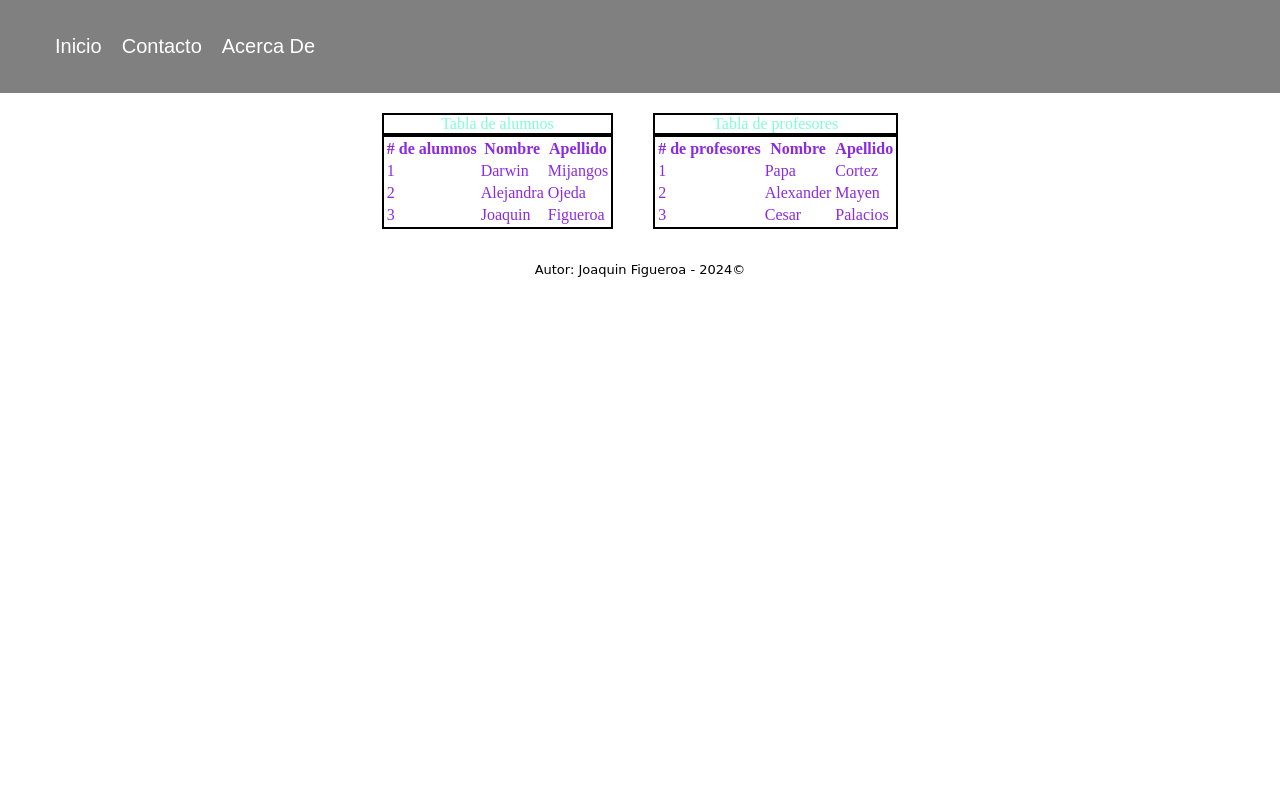
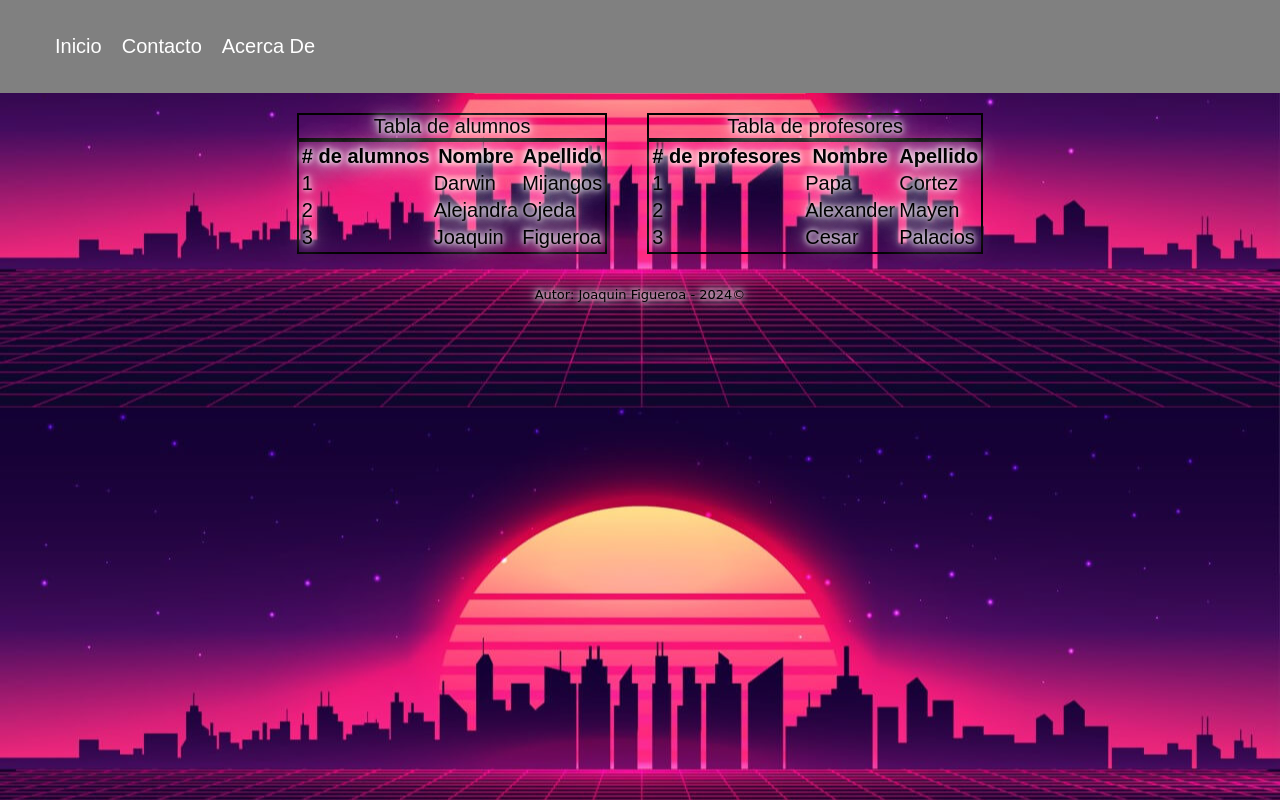
Before and after one commit to JoaquinFigueroa5/Proyecto-HTML, a plain HTML site: page index.html in a window 1280 px wide. Drawn offline with Linux system fonts and the light colour scheme; a web font is replaced by a local one.

Commit message:
Modificacion del index y acerca de

```diff
--- a/Acerca-de/acerca-de-style.css
+++ b/Acerca-de/acerca-de-style.css
@@ -4,12 +4,20 @@ body{
     font-weight: 400;
     font-style: normal;
     font-size: 20px;
+    background-image: url(../assets/image/VaporWave.jpg);
+    background-size:cover;
+    background-repeat:repeat;
+    background-position: center, center;
 }
 
 .anav{
     font-family: "Arvo", serif;
     color: white;
     text-decoration: none;
+    font-family: "Tiny5", sans-serif;
+    font-weight: 400;
+    font-style: normal;
+    font-size: 20px;
 }
 
 .ulnap{
@@ -26,6 +34,18 @@ nav{
     font-size: 20px;
 }
 
+div{
+    text-shadow:
+    0 0 5px white,
+    0 0 10px white,
+    0 0 20px white,
+    0 0 40px white,
+    0 0 80px white,
+    0 0 90px white,
+    0 0 100px white,
+    0 0 150px white;
+}
+
 .linav{
     padding-right: 30px;
 }
--- a/index-style.css
+++ b/index-style.css
@@ -1,15 +1,23 @@
 body{
-    color: blueviolet;
-    margin: 0px;
+    color: black;
+    margin: 0;
+    font-family: "Tiny5", sans-serif;
+    font-weight: 400;
+    font-style: normal;
+    font-size: 20px;
+    background-image: url(../assets/image/VaporWave.jpg);
+    background-size:cover;
+    background-repeat:repeat;
+    background-position: center, center;
 }
 
 .div1{
-    color:bisque;
+    color:black;
     padding: 10px;
 }
 
 .div2{
-    color:aqua;
+    color:black;
     padding: 10px;
 }
 
@@ -18,7 +26,7 @@ body{
 }
 
 caption{
-    color:aquamarine;
+    color:black;
     border: 2px solid black;
 }
 
@@ -49,6 +57,15 @@ nav{
 .tableconteiner{
     display: flex;
     justify-content: center;
+    text-shadow:
+    0 0 5px white,
+    0 0 10px white,
+    0 0 20px white,
+    0 0 40px white,
+    0 0 80px white,
+    0 0 90px white,
+    0 0 100px white,
+    0 0 150px white;
 }
 
 table{
@@ -64,4 +81,13 @@ footer{
     font-style: normal;
     font-size: small;
     text-align: center;
+    text-shadow:
+    0 0 5px white,
+    0 0 10px white,
+    0 0 20px white,
+    0 0 40px white,
+    0 0 80px white,
+    0 0 90px white,
+    0 0 100px white,
+    0 0 150px white;
 }
```
Also changed, not shown: Acerca-de/acerca-de.html (+2 -1 lines).
